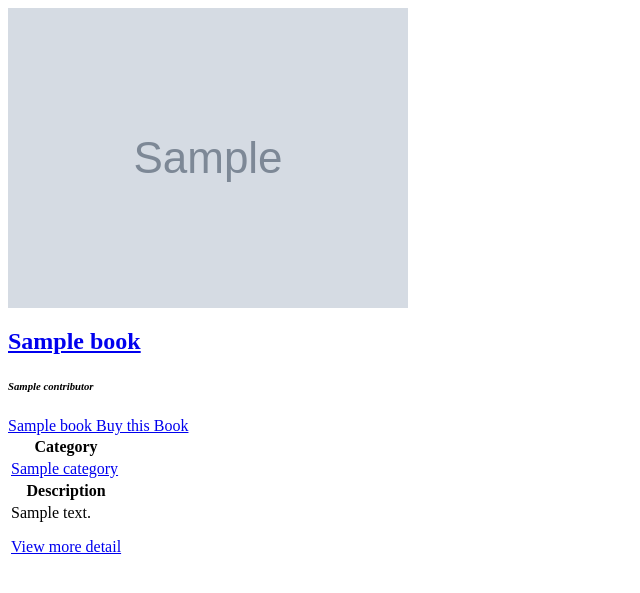
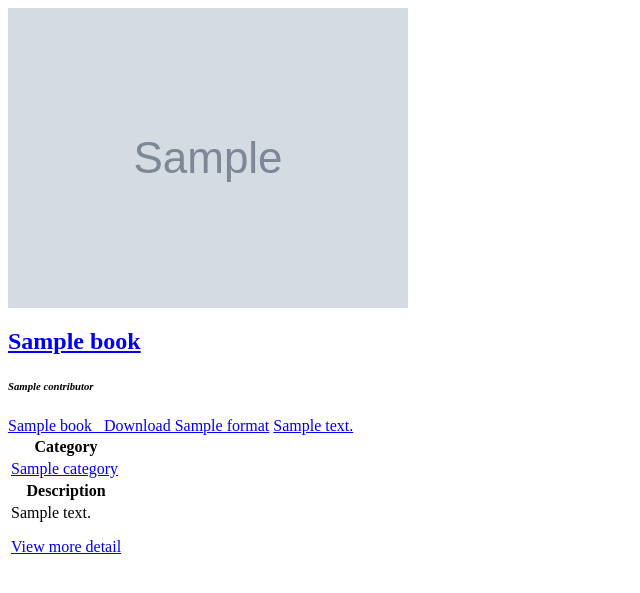
Before and after one commit to openlibhums/books, a Django app: template templates/books/book_detail.html in a window 1280 px wide. Shown: the top 593 px of the page, without its empty margins (0-640 px from the left). Run offline with Django 3.2, Linux system fonts and the light colour scheme; the template is opened without the code that fills it: most values are stand-ins (such as "Sample title", 1, 10 or a date in 2020); grey boxes marked "Sample" are stand-in pictures.

Commit message:
Bunch of enhancements

```diff
--- a/forms.py
+++ b/forms.py
@@ -138,6 +138,7 @@ class CategoryForm(forms.ModelForm):
             'display_title',
             'chapter_name',
             'chapter_name_plural',
+            'buy_button_text',
         )
         widgets = {
             'description': SummernoteWidget,
--- a/templates/books/book_detail.html
+++ b/templates/books/book_detail.html
@@ -7,7 +7,7 @@
 
             {% if not books %}<p><br /><a class="button" href="{% url 'books_index' %}"><i class="fa fa-arrow-left">&nbsp;</i>Back to Listing</a></p>{% endif %}
         </div>
-        <div class="{% if books %}large-9 columns{% else %}large-7 columns{% endif %}">
+        <div class="{% if books %}large-9 columns{% else %}large-7 columns{% endif %}{% if not books and not book.format_set.all %} end{% endif %}">
             {% if book.is_open_access %}
                 {% include "books/oa_header.html" %}
             {% else %}
@@ -17,15 +17,20 @@
             <h6><em>{% for contributor in book.contributor_set.all %}{% if not forloop.first and not forloop.last %},
             {% elif forloop.last and not forloop.first %} & {% endif %}{{ contributor }}{% endfor %}</em></h6>
 
-            {% if book.remote_url %}
-                <a href="{{ book.remote_url }}" class="button">{{ book.remote_book_label }} <span class="fa fa-external-link" aria-hidden="true"></span></a>
-            {% else %}
-                {% for format in book.format_set.all %}
-                    <a href="{% url 'books_download_format' book.pk format.pk %}" class="button"><i class="fa fa-download">&nbsp;</i> Download {{ format.title }}</a>
-                    {% if format.is_epub %}<a href="{% url 'books_read_epub' book.pk format.pk %}" target="_blank" class="button"><i class="fa fa-book">&nbsp;</i> Read this Book</a>{% endif %}
-                {% endfor %}
+            {% if book.remote_url and book.remote_book_label %}
+            <a href="{{ book.remote_url }}" class="button">{{ book.remote_book_label }} <span class="fa fa-external-link" aria-hidden="true"></span></a>
             {% endif %}
-            {% if book.purchase_url %}<a href="{{ book.purchase_url }}" class="button" target="_blank">Buy this Book <span class="fa fa-external-link" aria-hidden="true"></span></a>{% endif %}
+            {% for format in book.format_set.all %}
+                <a href="{% url 'books_download_format' book.pk format.pk %}" class="button"><i class="fa fa-download">&nbsp;</i> Download {{ format.title }}</a>
+                {% if format.is_epub %}<a href="{% url 'books_read_epub' book.pk format.pk %}" target="_blank" class="button"><i class="fa fa-book">&nbsp;</i> Read this Book</a>{% endif %}
+            {% endfor %}
+
+            {% if book.purchase_url %}
+                <a href="{{ book.purchase_url }}" class="button" target="_blank">
+                    {% if book.category %}{{ book.category.buy_button_text }}{% else %}Buy this Book{% endif %}
+                    <span class="fa fa-external-link" aria-hidden="true"></span>
+                </a>
+            {% endif %}
             <table class="table" style="margin-bottom: 0;">
                 {% if book.category %}
                 <tr>
@@ -58,7 +63,7 @@
 
         </div>
 
-        {% if not books %}
+        {% if not books and book.format_set.all %}
             <div class="large-2 columns">
                 <h3>Book Metrics</h3>
                 <h4>{{ book.metrics.downloads }}</h4>
```
Also changed, not shown: models.py (+16 -0 lines), templates/books/elements/detail.html (+8 -0 lines), templates/books/view_chapter.html (+8 -0 lines), migrations/0017_category_buy_button_text.py (added), migrations/0018_auto_20210813_1527.py (added).
